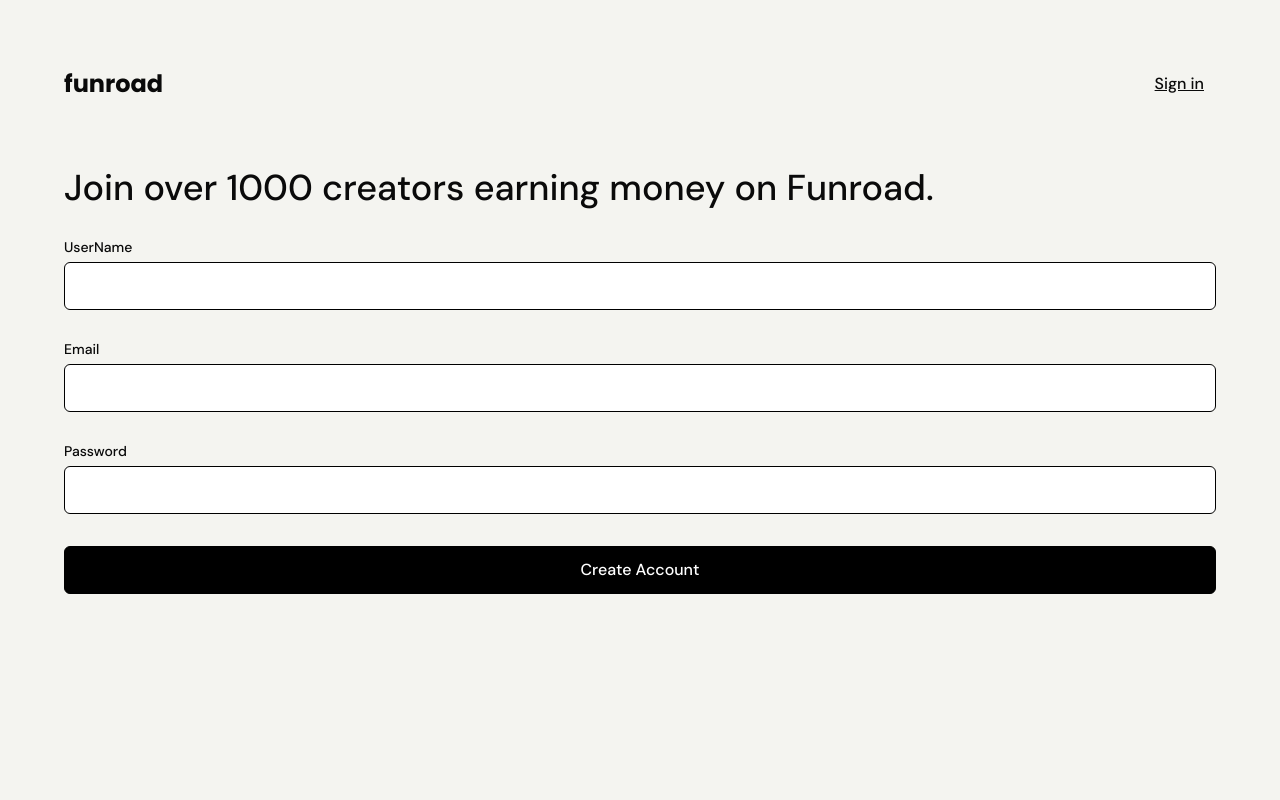
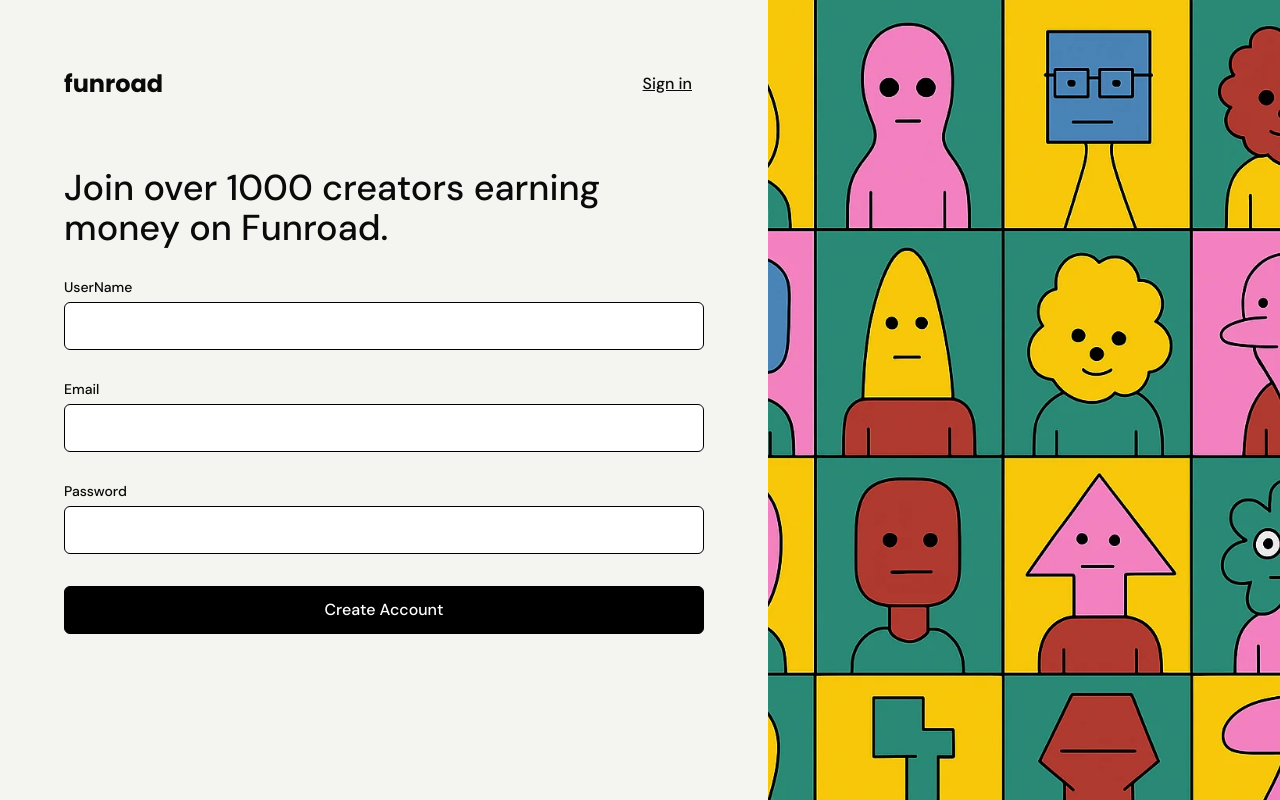
Before and after one commit to Ancol-Developer/multitenant-ecommerce, a Next.js app: page /sign-up in a window 1280 px wide. Shown: the top 800 px of the page. Built offline with nearby package versions, Linux system fonts and the light colour scheme.

Commit message:
FIx issue View Sign in Sign up

```diff
--- a/src/modules/auth/ui/views/sign-in-view.tsx
+++ b/src/modules/auth/ui/views/sign-in-view.tsx
@@ -56,7 +56,7 @@
   }
 
   return (
-    <div className="grid grid-cols-1 lg:grid-col-5">
+    <div className="grid grid-cols-1 lg:grid-cols-5">
       <div className="bg-[#F4F4F0] h-screen w-full lg:col-span-3 overflow-y-auto">
         <Form {...form}>
           <form
--- a/src/modules/auth/ui/views/sign-up-view.tsx
+++ b/src/modules/auth/ui/views/sign-up-view.tsx
@@ -63,7 +63,7 @@
   const showPreview = username && !usernameErrors;
 
   return (
-    <div className="grid grid-cols-1 lg:grid-col-5">
+    <div className="grid grid-cols-1 lg:grid-cols-5">
       <div className="bg-[#F4F4F0] h-screen w-full lg:col-span-3 overflow-y-auto">
         <Form {...form}>
           <form
```
